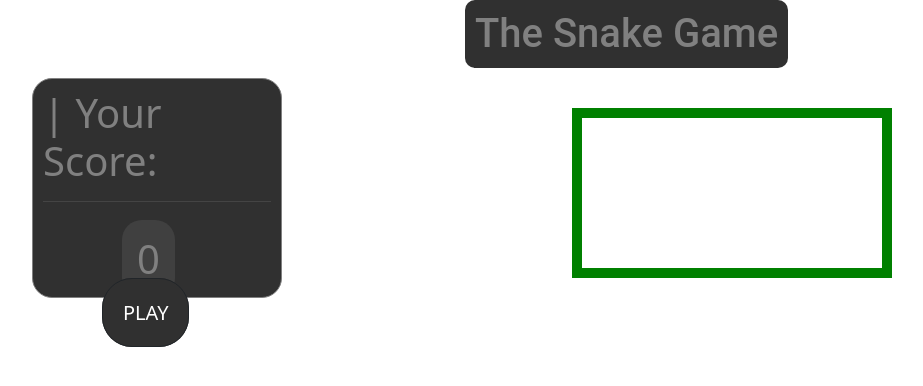
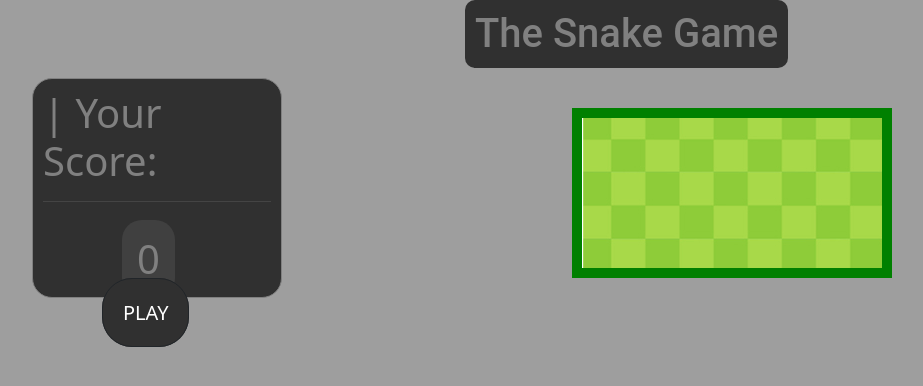
Before and after one commit to itsme-shivamkumar/Snake-Game, a plain HTML site: page index.html in a window 1280 px wide. Shown: the whole page, without its empty margins (35-958 px from the left). Drawn offline with nearby package versions, Linux system fonts and the light colour scheme; the site is published under a folder, as on GitHub Pages, so addresses that start at the root find nothing; a web font is replaced by a local one.

Commit message:
Update index.html

```diff
--- a/index.html
+++ b/index.html
@@ -23,7 +23,7 @@
     <style>
 
     body{
-      background-image: url("/assets/img/bg2.png");
+      background-image: url("assets/img/bg2.png");
       height: 100vh;
       width: 100vw;
     }
@@ -64,7 +64,7 @@
     }
 
     #main-canvas{
-      background-image: url("/assets/img/bg.jpg");
+      background-image: url("assets/img/bg.jpg");
       border: 10px green solid;
       position: absolute;
       margin: 30px auto;
```
